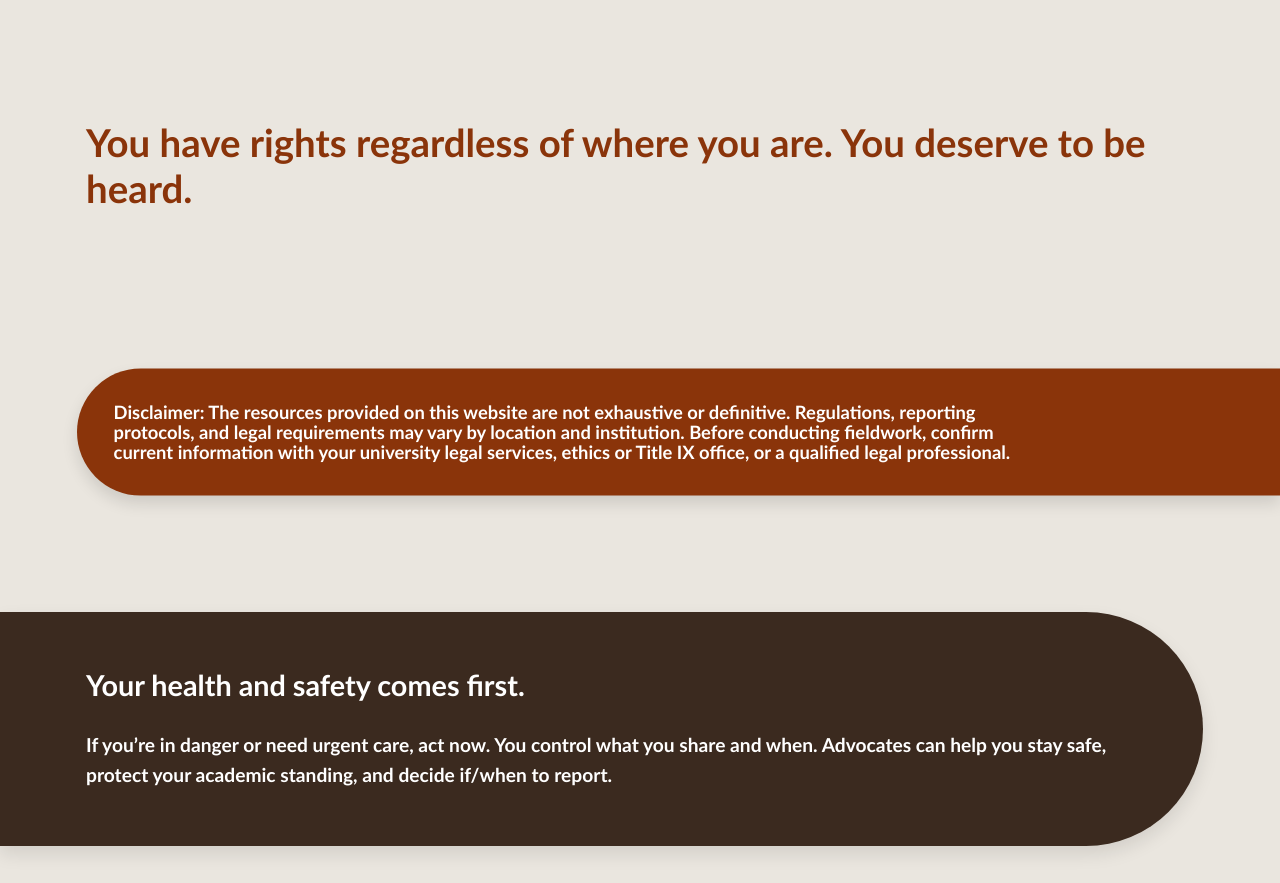
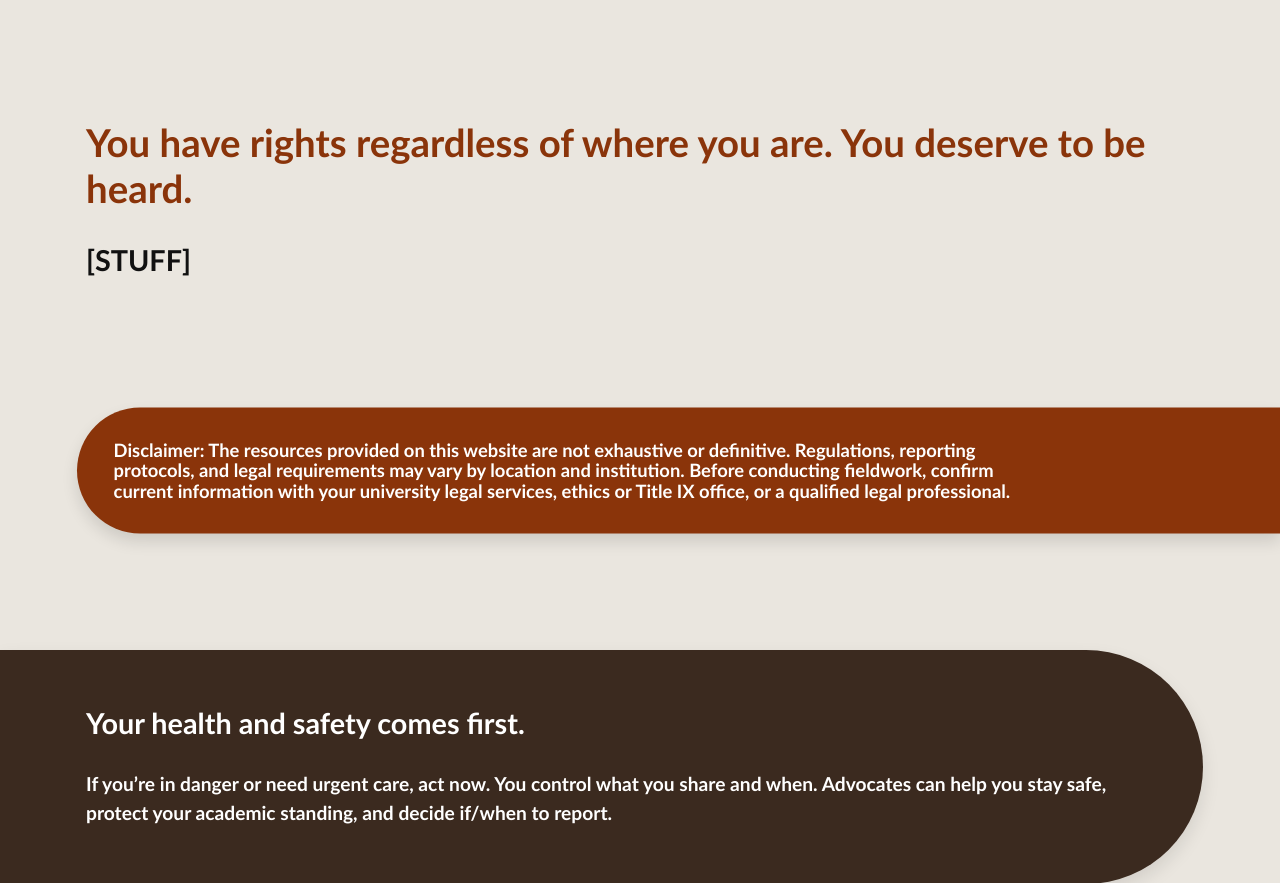
Before and after one commit to AnthroSafetyWarrior/GoldenTrowelProject, a Jekyll site: the page built from _pages/reporting.html, in a window 1280 px wide and 900 px high, scrolled down 621 px, cut to the strip 17-900 px from the top of the window. Built offline with Jekyll 4.4.1, drawn with Linux system fonts in a browser that asks for light colours.

Commit message:
updating name

```diff
--- a/_pages/reporting.html
+++ b/_pages/reporting.html
@@ -14,15 +14,14 @@
     <h1><strong>You have rights regardless of where you are. You deserve to be heard.</strong></h1>
 <br>
     <h2 style="font-weight:600;">
-      <STUFF>
+      [STUFF]
     </h2>
   </div>
 </section>
 
 <!-- 2) DISCLAIMER — shared split -->
 <section class="section">
-<p class="pillhead pill--orange pill--clip-right">Disclaimer: The resources provided on this website are not exhaustive or definitive. Regulations, reporting protocols, and legal requirements may vary by location and institution. Before conducting fieldwork, confirm current information with your university legal services, ethics or Title IX office, or a qualified legal professional.
-</p>
+<p class="pillhead pill--orange pill--clip-right">Disclaimer: The resources provided on this website are not exhaustive or definitive. Regulations, reporting protocols, and legal requirements may vary by location and institution. Before conducting fieldwork, confirm current information with your university legal services, ethics or Title IX office, or a qualified legal professional.</p>
 </section>
 
 <!-- 2) SUPPORT — shared split -->
```
